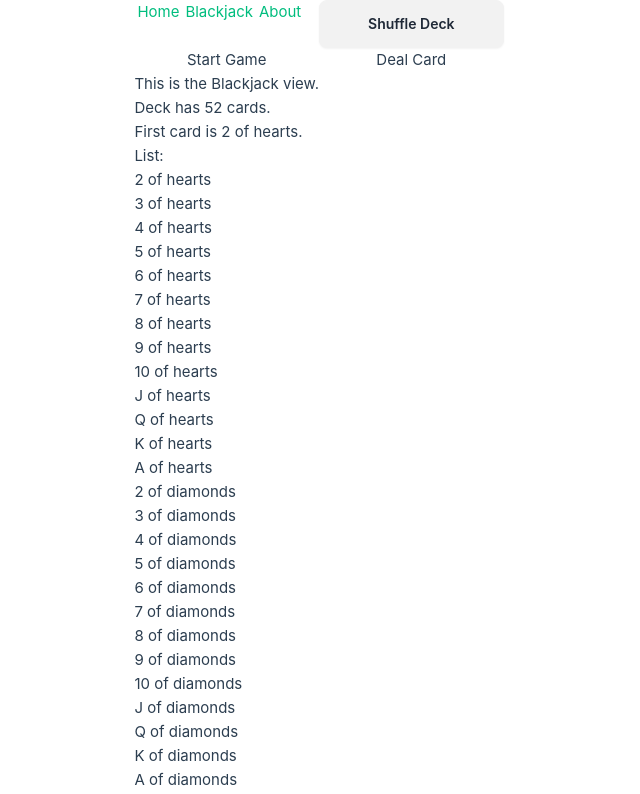
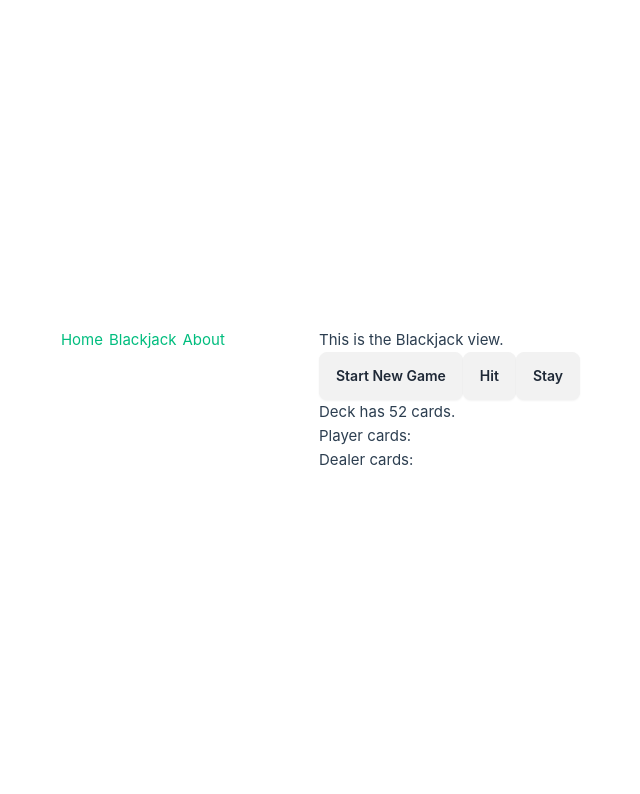
Before and after one commit to bhanna1693/blackjack, a Vue app: page /blackjack in a window 1280 px wide. Shown: the top 794 px of the page, without its empty margins (321-961 px from the left). Built offline with nearby package versions, Linux system fonts and the light colour scheme.

Commit message:
created component for housing blackjack logic

```diff
--- /dev/null
+++ b/src/components/BlackjackGame.vue
@@ -0,0 +1,58 @@
+<script setup lang="ts">
+import { CardBase } from '@/models'
+import { Deck } from '@/models/Deck'
+import { computed, ref } from 'vue'
+
+const props = defineProps<{
+  deck: Deck
+}>()
+const playerCards = ref<CardBase[]>([])
+const dealerCards = ref<CardBase[]>([])
+const isPlayerTurn = ref(true)
+
+const playerScore = computed(() => {
+  return playerCards.value.reduce((acc, card) => acc + card.value, 0)
+})
+
+function startGame() {
+  console.log('Game started')
+  if (props.deck.isNewDeck()) {
+    props.deck.shuffle()
+  }
+  playerCards.value = []
+  dealerCards.value = []
+  for (let i = 0; i < 2; i++) {
+    playerCards.value.push(props.deck.dealCard()!)
+    dealerCards.value.push(props.deck.dealCard()!)
+  }
+}
+function dealCard() {
+  console.log('Card dealt')
+  playerCards.value.push(props.deck.dealCard()!)
+}
+function stay() {
+  console.log('Player stays')
+}
+</script>
+
+<template>
+  <div class="">
+    <button type="button" class="btn" @click="startGame">Start New Game</button>
+    <button type="button" class="btn" @click="dealCard">Hit</button>
+    <button type="button" class="btn" @click="stay">Stay</button>
+  </div>
+  <div>Deck has {{ deck.cards.length }} cards.</div>
+
+  <div>
+    Player cards:
+    <ul>
+      <li v-for="card in playerCards" :key="card.id">{{ card.name }}</li>
+    </ul>
+  </div>
+  <div>
+    Dealer cards:
+    <ul>
+      <li v-for="card in dealerCards" :key="card.id">{{ card.name }}</li>
+    </ul>
+  </div>
+</template>
--- a/src/models/Deck.ts
+++ b/src/models/Deck.ts
@@ -16,7 +16,7 @@
     this.cards.sort(() => Math.random() - 0.5)
   }
 
-  public deal(): CardBase {
+  public dealCard(): CardBase {
     // deal a card
     const card = this.cards.pop()
     if (!card) {
@@ -34,4 +34,7 @@
       })
     })
   }
+  isNewDeck() {
+    return this.cards.length === 52
+  }
 }
--- a/src/views/BlackjackView.vue
+++ b/src/views/BlackjackView.vue
@@ -1,8 +1,10 @@
 <script setup lang="ts">
+import BlackjackGame from '@/components/BlackjackGame.vue'
 import { Deck } from '@/models/Deck'
 import { computed, onMounted, ref } from 'vue'
 
 const deck = ref<Deck>()
+
 const state = ref('init')
 const isLoading = computed(() => state.value === 'loading')
 const isLoaded = computed(() => state.value === 'loaded')
@@ -12,23 +14,11 @@
   setTimeout(() => {
     deck.value = new Deck()
     state.value = 'loaded'
-  }, 2000)
+  }, 500)
 })
-function shuffle() {
-  deck.value?.shuffle()
-}
-function startGame() {
-  console.log('Game started')
-}
-function dealCard() {
-  console.log('Card dealt')
-}
 </script>
 <template>
-  <button type="button" class="btn btn-blue" @click="shuffle">Shuffle Deck</button>
-  <button type="button" @click="startGame">Start Game</button>
-  <button type="button" @click="dealCard">Deal Card</button>
-  <div>
+  <div class="max-w-screen-md">
     <template v-if="isLoading">
       <div>Loading...</div>
     </template>
@@ -36,14 +26,7 @@
       <div>This is the Blackjack view.</div>
 
       <div v-if="deck">
-        <div>Deck has {{ deck.cards.length }} cards.</div>
-        <div>First card is {{ deck.cards[0].name }}.</div>
-        <div>
-          List:
-          <ul>
-            <li v-for="card in deck.cards" :key="card.id">{{ card.name }}</li>
-          </ul>
-        </div>
+        <BlackjackGame :deck="deck" />
       </div>
     </template>
   </div>
```
